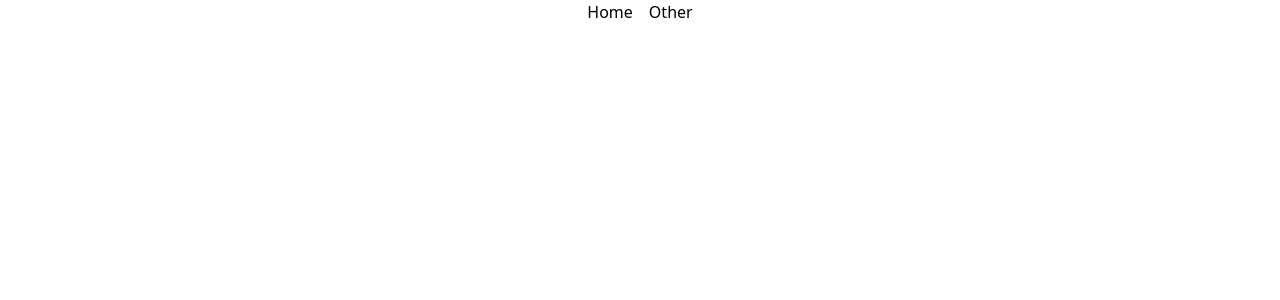
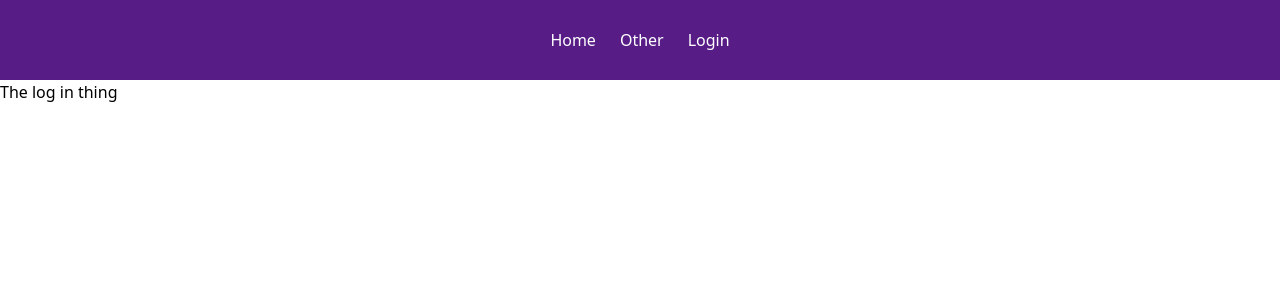
Before and after one commit to fgutie35/project5, a Vue app: page /project5/login in a window 1280 px wide. Before the commit this address had no page. Shown: the top 300 px of the page. Built offline with nearby package versions, Linux system fonts and the light colour scheme.

Commit message:
changed some router codes

```diff
--- a/src/components/NavMenu.vue
+++ b/src/components/NavMenu.vue
@@ -1,11 +1,21 @@
 <template>
-  <nav>
-    <RouterLink to="/">Home</RouterLink>
-    <RouterLink to="/other">Other</RouterLink>
+  <nav class="bg-purple-900 h-20 items-center text-white flex justify-center space-x-6">
+    <RouterLink :to="{name: 'Home' }">Home</RouterLink>
+    <RouterLink :to="{name: 'Other'}">Other</RouterLink>
+
+      <div v-if="isAuthenticated">
+        Welcome {{ user.email }}
+        <button @click="logout" class="rounded-md bg-red-500 px-4 py-2 mx-2 text-red-100 hover:bg-red-700">LOGOUT</button>
+      </div>
+      <div v-else>
+            <RouterLink :to="{name: 'LoginPage'}">Login</RouterLink>
+      </div>
   </nav>
 </template>
 
-<style lang="postcss" scoped>
+
+
+<!-- <style lang="postcss" scoped>
 nav {
   @apply flex justify-center space-x-4;
 
@@ -13,4 +23,4 @@ nav {
     @apply underline underline-offset-4;
   }
 }
-</style>
+</style> -->
--- a/src/router.js
+++ b/src/router.js
@@ -1,10 +1,14 @@
 import { createRouter, createWebHistory } from 'vue-router'
 
 import HomePage from '@/views/HomePage.vue'
+import CardDetails from './views/CardDetails.vue'
+import LoginPage from './views/LoginPage.vue'
 
 const routes = [
   { path: '/', name: 'Home', component: HomePage },
   { path: '/other', name: 'Other', component: () => import('@/views/OtherPage.vue') },
+  { path: '/project5/employees/:id', name: 'CardDetails', component: CardDetails },
+  { path: '/project5/login', name: 'LoginPage', component: LoginPage },
 ]
 
 const router = createRouter({
--- /dev/null
+++ b/src/views/CardDetails.vue
@@ -0,0 +1,4 @@
+<template>
+    Deets
+
+</template>
--- /dev/null
+++ b/src/views/LoginPage.vue
@@ -0,0 +1,8 @@
+<script setup>
+
+</script>
+
+<template>
+    The log in thing
+
+</template>
```
